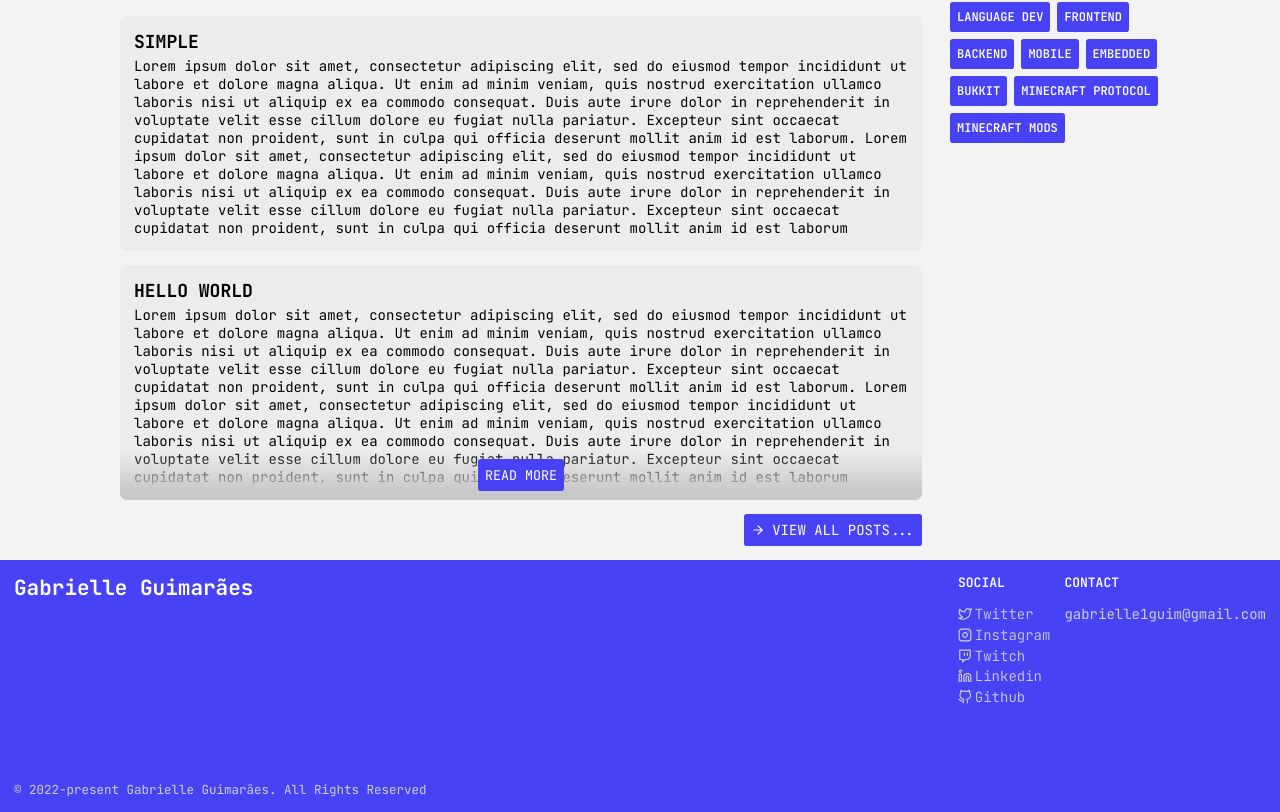
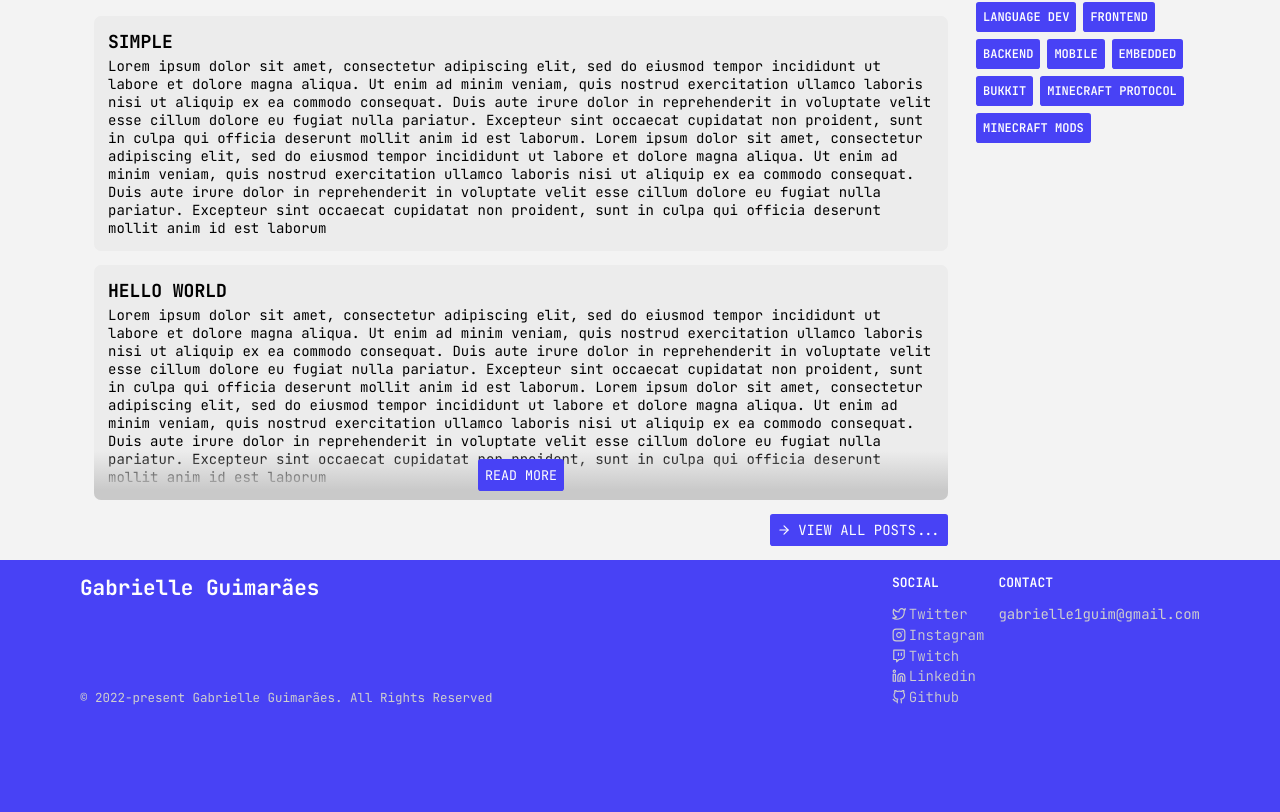
Before and after one commit to aripiprazole/gabx.io, a Next.js app: page /# in a window 1280 px wide. Shown: the part 685-1497 px from the top of the page. Built offline with nearby package versions, Linux system fonts and the light colour scheme.

Commit message:
fix: fix Footer content not having a max width and taking all space in the section

```diff
--- a/src/components/Footer/Footer.styles.ts
+++ b/src/components/Footer/Footer.styles.ts
@@ -22,10 +22,6 @@ export const Container = styled.footer`
   width: 100%;
   height: 18rem;
 
-  display: flex;
-  flex-wrap: wrap-reverse;
-  gap: 1rem;
-
   color: #fefefe;
   background: #4842f5;
 
@@ -33,8 +29,17 @@ export const Container = styled.footer`
 `;
 
 export const Content = styled.main`
+  max-width: 80rem;
+  width: 100%;
+  margin: 0 auto;
+
+  display: flex;
+  flex-wrap: wrap-reverse;
+  gap: 1rem;
+`;
+
+export const Main = styled.main`
   min-width: 23rem;
-  margin: 0 auto;
 
   flex: 1;
   display: flex;
--- a/src/components/Footer/Footer.tsx
+++ b/src/components/Footer/Footer.tsx
@@ -18,7 +18,7 @@
 
 import React from 'react';
 
-import {Container, Content, Column, Info} from './Footer.styles';
+import {Container, Main, Column, Info, Content} from './Footer.styles';
 import {
   FiGithub,
   FiInstagram,
@@ -31,12 +31,13 @@ export default function Footer() {
   return (
     <Container>
       <Content>
+        <Main>
           <h2>Gabrielle Guimarães</h2>
 
           <p className='copyright'>
             © 2022-present Gabrielle Guimarães. All Rights Reserved
           </p>
-      </Content>
+        </Main>
 
         <Info>
           <Column>
@@ -83,6 +84,7 @@ export default function Footer() {
             </ul>
           </Column>
         </Info>
+      </Content>
     </Container>
   );
 };
--- a/src/pages/index.tsx
+++ b/src/pages/index.tsx
@@ -135,7 +135,7 @@ const Waves = styled.div`
 
 const Main = styled.main`
   width: 100%;
-  max-width: 1068px;
+  max-width: 80rem;
 
   margin: auto;
   padding: 1rem;
--- a/src/post/PostPreview/PostPreview.styles.ts
+++ b/src/post/PostPreview/PostPreview.styles.ts
@@ -23,7 +23,7 @@ export const Container = styled.div`
   gap: 2rem;
   grid-template-columns: 1fr 15rem;
 
-  @media(max-width: 1024px) {
+  @media(max-width: 64rem) {
     grid-template-columns: 1fr;
   }
 `;
```
Lines whose indentation alone changed are shown as unchanged.
